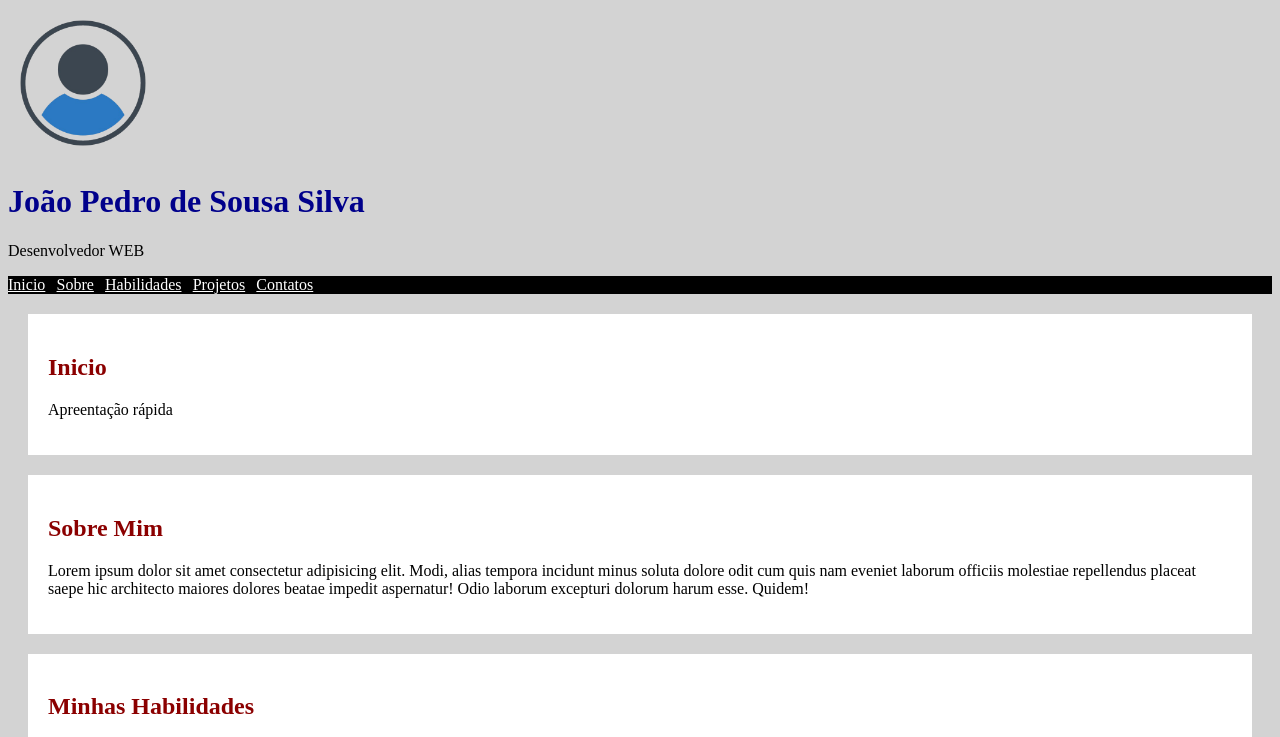
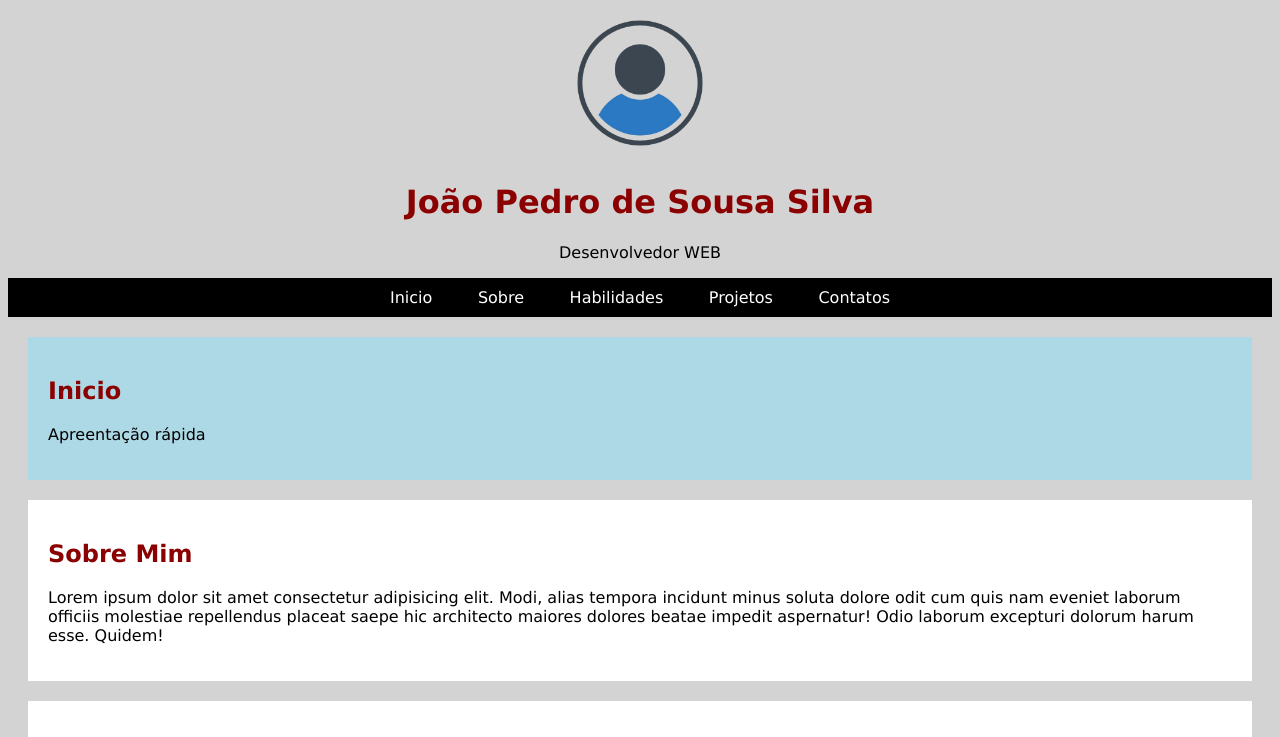
Before and after one commit to joaopsilva662-hash/portifolio, a plain HTML site: page index.html in a window 1280 px wide. Shown: the top 737 px of the page. Drawn offline with Linux system fonts and the light colour scheme.

Commit message:
style: add font-family, nav updates and celectors uses

```diff
--- a/CSS/estilo.css
+++ b/CSS/estilo.css
@@ -1,5 +1,6 @@
 body {
     background-color: lightgrey;
+    font-family: Verdana, Geneva, Tahoma, sans-serif;
 }
 
 h1 {
@@ -12,10 +13,14 @@ h2 {
 
 nav {
     background-color: black;
+    text-align: center;
+    padding: 10px;
 }
 
 nav a {
     color: white;
+    text-decoration: none;
+    margin: 15px;
 }
 
 section {
@@ -23,3 +28,15 @@ section {
     padding: 20px;
     margin: 20px;
 }
+
+#inicio {
+    background-color: lightblue;
+}
+
+.nome {
+    color: darkred;
+}
+
+.cabecalho {
+    text-align: center;
+}
--- a/index.html
+++ b/index.html
@@ -7,9 +7,9 @@
     <link rel="stylesheet" href="CSS/estilo.css">
 </head>
 <body>
-    <header>
+    <header class="cabecalho">
         <img src="image/user.png" alt="Foto do usuário" height="150">
-        <h1>João Pedro de Sousa Silva</h1>
+        <h1 class="nome">João Pedro de Sousa Silva</h1>
         <p>Desenvolvedor WEB</p>
     </header>
 
```
